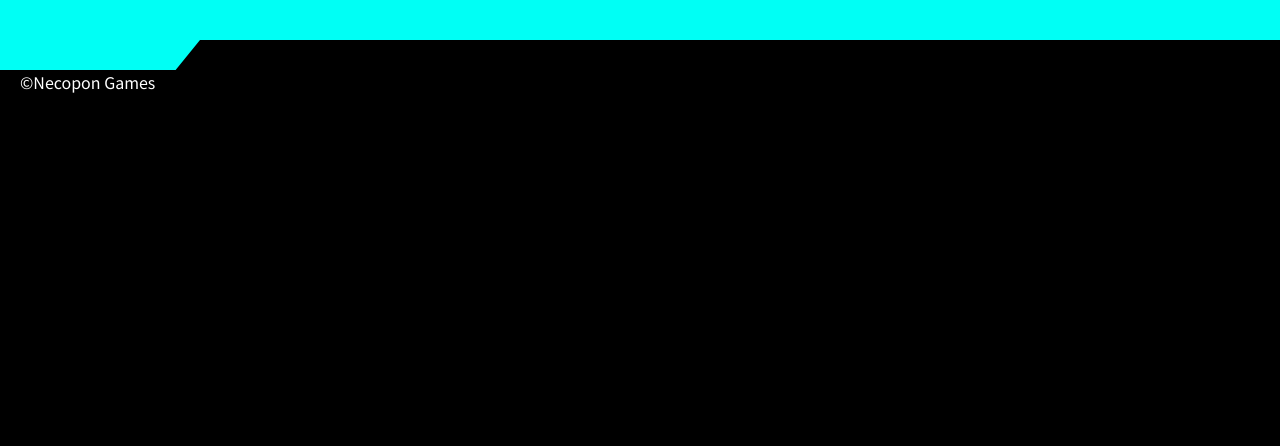
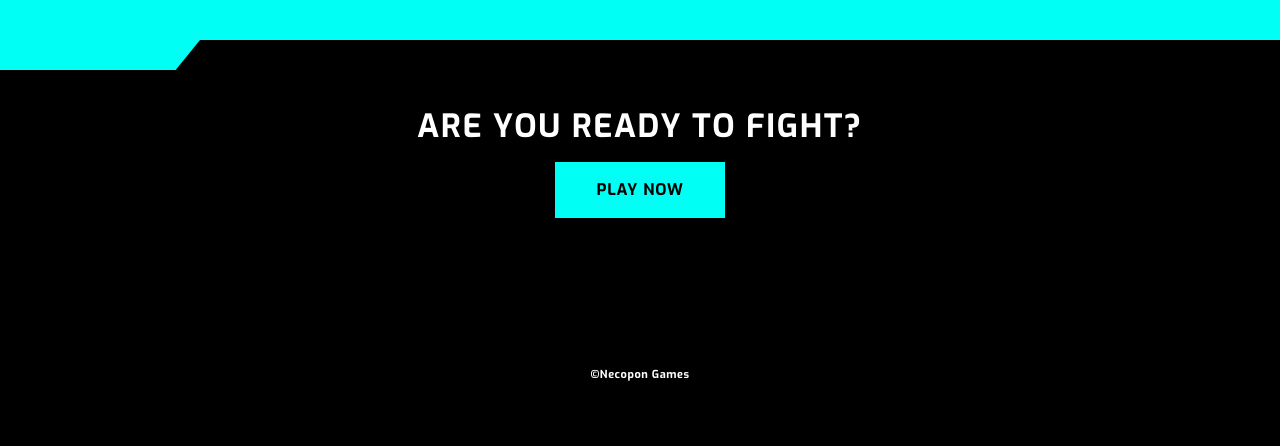
Before and after one commit to fuchsia-84/Planet_Hunters, a plain HTML site: page index.html in a window 1280 px wide. Shown: the part 5125-5571 px from the top of the page. Before the commit the page ends 5219 px from the top, so only its background shows below. Drawn offline with nearby package versions, Linux system fonts and the light colour scheme; a script that the page names is missing.

Commit message:
add more 1 fight section and make footer for sp. except for sns buttons.

```diff
--- a/css/main.css
+++ b/css/main.css
@@ -399,3 +399,25 @@ a#header_link {
 .trailer .wrapper {
     background-color: var(--main-color);
 }
+/*footer*/
+footer .wrapper {
+    padding: 50px 0 20px;
+    background-color: var(--bg-color);
+}
+footer p {
+    font-family: var(--accent-font);
+    font-size: 11px;
+    line-height: 14px;
+    letter-spacing: 0.05em;
+    font-weight: bold;
+    text-align: center;
+    margin: 30px auto 44px;
+}
+a#footer_link {
+    width: 100%;
+}
+@media screen and (min-width: 600px) {
+    a#footer_link {
+        display: none;
+    }
+}
--- a/index.html
+++ b/index.html
@@ -143,11 +143,29 @@ content='description'>
         <!-- //Bottom Line-->
     </section>
     <!-- //Trailer-->
+    <!-- Fight -->
+    <section class="fight">
+        <div class="inner">
+            <h1>ARE YOU READY TO FIGHT?</h1>
+            <a href="#" class="play_btn">PLAY NOW</a>
+        </div>
+    </section>
+    <!-- //Fight -->
 
     <!-- footer -->
     <footer id="footer">
-        <div class="inner">
-            <p>&copy;Necopon Games</p>
+        <!-- Top Line -->
+        <div class="top_line">
+            <svg class="top_line_content" viewBox="0 0 200 30" fill="none" xmlns="http://www.w3.org/2000/svg" preserveAspectRatio="none">
+            <path d="M200 30L0 30L24.3437 -2.10784e-05L200 0L200 30Z" fill="black"/>
+            </svg>
+        </div>
+        <!-- //Top Line-->
+        <div class="wrapper">
+            <div class="inner">
+                <p>&copy;Necopon Games</p>
+                <a href="#" class="play_btn" id="footer_link">PLAY NOW</a>
+            </div>
         </div>
 
     </footer>
```
